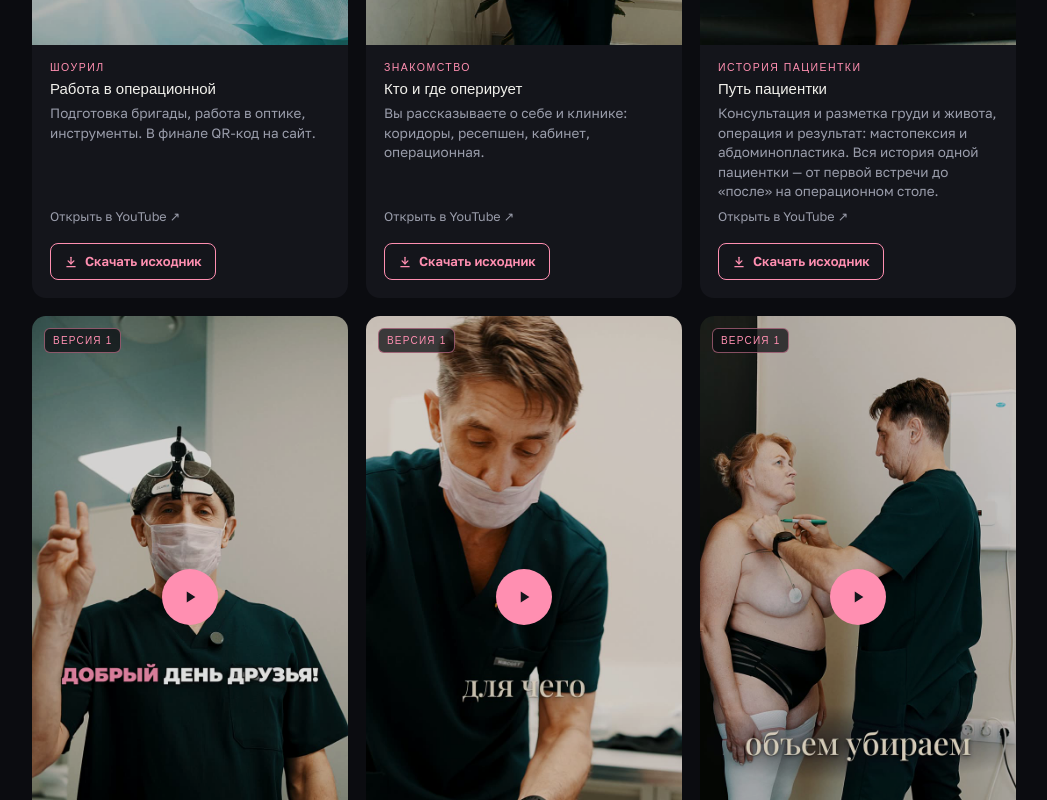
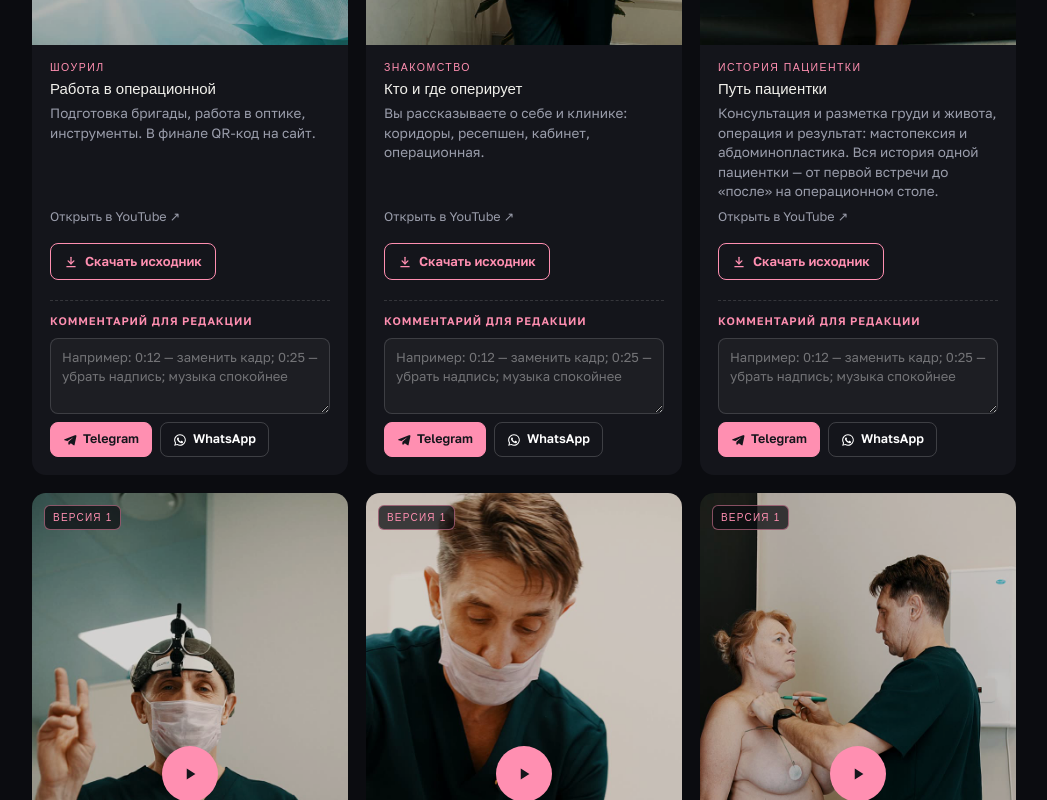
Before and after one commit to tinextreme-alt/offers, a plain HTML site: page dr-shapovalov/index.html in a window 1280 px wide. Shown: the part 1220-2020 px from the top of the page, without its empty margins (116-1163 px from the left). Drawn offline with Linux system fonts and the light colour scheme; a web font is replaced by a local one.

Commit message:
Comment field per reel

```diff
--- a/dr-shapovalov/index.html
+++ b/dr-shapovalov/index.html
@@ -35,6 +35,17 @@ h2{font:700 22px/1.2 var(--display);margin:0}
 .tag{font:500 10.5px var(--display);letter-spacing:.14em;text-transform:uppercase;color:var(--ac)}
 .w b{font:500 15px/1.3 var(--display)}.w p{margin:0;color:var(--muted);font-size:13.5px;line-height:1.45}
 .reels>.w{display:flex;flex-direction:column}.reels>.w>.tx{flex:1}.w .dl{margin-top:10px;align-self:flex-start;display:inline-flex;align-items:center;gap:7px;padding:8px 13px;border:1px solid var(--ac);border-radius:8px;color:var(--ac);text-decoration:none;font-size:13px;font-weight:600;transition:background .2s,color .2s}.w .dl:hover{background:var(--ac);color:#14151B}.reels .w .lnk{margin-top:auto}
+.w .cm{margin-top:14px;padding-top:12px;border-top:1px dashed rgba(255,255,255,.14);display:flex;flex-direction:column;gap:8px}
+.w .cm label{font-size:11px;font-weight:700;letter-spacing:.08em;text-transform:uppercase;color:var(--ac)}
+.w .cm textarea{width:100%;box-sizing:border-box;resize:vertical;min-height:64px;padding:9px 11px;border-radius:8px;border:1px solid rgba(255,255,255,.14);background:rgba(255,255,255,.04);color:#fff;font:inherit;font-size:13px;line-height:1.45}
+.w .cm textarea:focus{outline:none;border-color:var(--ac)}
+.w .cm textarea::placeholder{color:rgba(255,255,255,.38)}
+.w .cm-b{display:flex;flex-wrap:wrap;gap:8px}
+.w .cm-b>*{display:inline-flex;align-items:center;gap:6px;padding:7px 12px;border-radius:8px;font:inherit;font-size:12.5px;font-weight:600;cursor:pointer;text-decoration:none;border:1px solid rgba(255,255,255,.18);background:transparent;color:#fff}
+.w .cm-tg{background:var(--ac)!important;border-color:var(--ac)!important;color:#14151B!important}
+.w .cm-b>*:hover{filter:brightness(1.1)}
+.w .cm-st{font-size:12px;color:rgba(255,255,255,.55);min-height:0}
+.w .cm-st:empty{display:none}
 .w .lnk{font-size:12.5px;color:var(--muted);text-decoration:none;margin-top:4px}.w .lnk:hover{color:var(--ac)}
 .frames{display:grid;grid-template-columns:repeat(5,1fr);gap:10px}.frames img{width:100%;aspect-ratio:9/16;object-fit:cover;border-radius:10px;display:block}
 .sc{display:grid;grid-template-columns:repeat(3,1fr);gap:10px}.sc div{border:1px solid var(--line);border-radius:12px;padding:15px 18px}
@@ -79,7 +90,7 @@ h2{font:700 22px/1.2 var(--display);margin:0}
   <div class="reels" id="reel-list"></div>
 
   <div class="gh"><h2>Как дать правки</h2></div>
-  <p class="gl">Пишите как удобно, хоть голосовым. Проще всего указать секунду и что поменять, например:</p>
+  <p class="gl">Под каждым рилсом есть поле «Комментарий для редакции»: напишите правки и отправьте в Telegram или WhatsApp. Текст сохраняется на Вашем устройстве, его можно дописывать. Можно и как удобно, хоть голосовым. Проще всего указать секунду и что поменять, например:</p>
   <div class="ex">
     <span><i>0:12</i>этот кадр заменить</span>
     <span><i>0:25</i>убрать надпись</span>
@@ -167,13 +178,32 @@ function player(src,r){
   return d;
 }
 const DISK='https://disk.yandex.ru/d/CMirwJcSwWxZxQ/';const DL_ICO='<svg width="14" height="14" viewBox="0 0 24 24" fill="none" stroke="currentColor" stroke-width="2.2" stroke-linecap="round" stroke-linejoin="round" aria-hidden="true"><path d="M12 4v11"/><path d="M7 10l5 5 5-5"/><path d="M5 20h14"/></svg>';
+const TG_ICO='<svg width="14" height="14" viewBox="0 0 24 24" fill="currentColor" aria-hidden="true"><path d="M21.5 3.6 2.9 10.8c-1.3.5-1.2 1.2-.2 1.5l4.8 1.5 1.8 5.6c.2.6.4.8.9.8.4 0 .6-.2.9-.5l2.3-2.2 4.8 3.5c.9.5 1.5.2 1.7-.8l3.1-14.6c.3-1.3-.5-1.9-1.5-1.5zM9.4 15l-.4 3.3-1.4-4.6L18 7.2 9.4 15z"/></svg>';
+const WA_ICO='<svg width="14" height="14" viewBox="0 0 24 24" fill="currentColor" aria-hidden="true"><path d="M12 2a10 10 0 0 0-8.6 15.1L2 22l5-1.3A10 10 0 1 0 12 2zm0 18.2c-1.5 0-3-.4-4.2-1.2l-.3-.2-3 .8.8-2.9-.2-.3A8.2 8.2 0 1 1 12 20.2zm4.5-6.1c-.2-.1-1.5-.7-1.7-.8-.2-.1-.4-.1-.6.1l-.8 1c-.1.2-.3.2-.5.1a6.7 6.7 0 0 1-3.3-2.9c-.2-.4.2-.4.7-1.3.1-.2 0-.3 0-.4l-.8-1.8c-.2-.5-.4-.4-.6-.4h-.5c-.2 0-.4.1-.7.3-.2.3-.9.9-.9 2.2s.9 2.5 1.1 2.7c.1.2 1.8 2.8 4.4 3.9 1.6.7 2.3.8 3.1.6.5-.1 1.5-.6 1.7-1.2.2-.6.2-1.1.1-1.2l-.5-.3z"/></svg>';
 const rl=document.getElementById('reel-list');if(REELS.length<3)rl.classList.add('n2');if(REELS.length===4)rl.classList.add('n4');
 REELS.forEach(r=>{
   const s=parse(r.link),c=document.createElement('article');c.className='w';
   c.append(player(s,r));
   const t=document.createElement('div');t.className='tx';
   t.innerHTML=`<span class="tag">${r.tag}</span><b>${r.title}</b><p>${r.about}</p>${s&&s.site?`<a class="lnk" href="${s.open}" target="_blank" rel="noopener">Открыть в ${s.site} ↗</a>`:''}${r.dl?`<a class="dl" href="${DISK}${encodeURIComponent(r.dl)}" target="_blank" rel="noopener">${DL_ICO}Скачать исходник</a>`:''}`;
-  c.append(t);rl.append(c);
+  c.append(t);
+  const n=REELS.indexOf(r)+1,key='fb-reel-'+n,cm=document.createElement('div');cm.className='cm';
+  cm.innerHTML=`<label for="${key}">Комментарий для редакции</label><textarea id="${key}" rows="3" placeholder="Например: 0:12 — заменить кадр; 0:25 — убрать надпись; музыка спокойнее"></textarea><div class="cm-b"><button type="button" class="cm-tg">${TG_ICO}Telegram</button><a class="cm-wa" target="_blank" rel="noopener">${WA_ICO}WhatsApp</a></div><span class="cm-st" aria-live="polite"></span>`;
+  const ta=cm.querySelector('textarea'),wa=cm.querySelector('.cm-wa'),st=cm.querySelector('.cm-st');
+  const msg=()=>`Правки к рилсу ${n} «${r.title}»:\n${ta.value.trim()}`;
+  const upd=()=>{wa.href='https://wa.me/79817779911?text='+encodeURIComponent(msg());};
+  try{ta.value=localStorage.getItem(key)||'';}catch(e){}
+  upd();
+  ta.addEventListener('input',()=>{try{localStorage.setItem(key,ta.value);}catch(e){}upd();st.textContent='';});
+  const empty=e=>{if(!ta.value.trim()){e&&e.preventDefault();st.textContent='Сначала напишите, что поправить';ta.focus();return true;}return false;};
+  wa.addEventListener('click',empty);
+  cm.querySelector('.cm-tg').addEventListener('click',async()=>{
+    if(empty())return;
+    let ok=false;try{await navigator.clipboard.writeText(msg());ok=true;}catch(e){}
+    window.open('https://t.me/T1nEx?text='+encodeURIComponent(msg()),'_blank','noopener');
+    st.textContent=ok?'Текст скопирован — вставьте его в чат, если он не появился сам':'Откроется чат — перешлите туда текст комментария';
+  });
+  t.append(cm);rl.append(c);
 });
 </script>
 </body></html>
```
